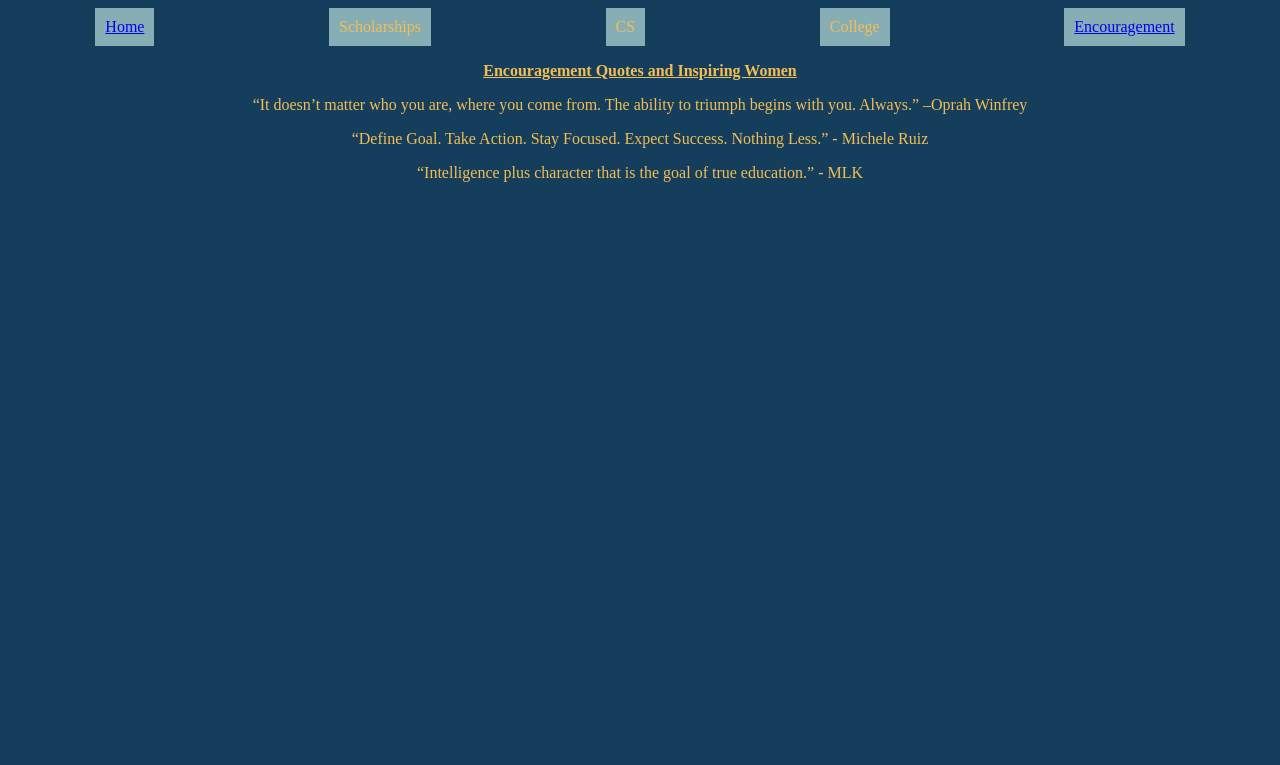
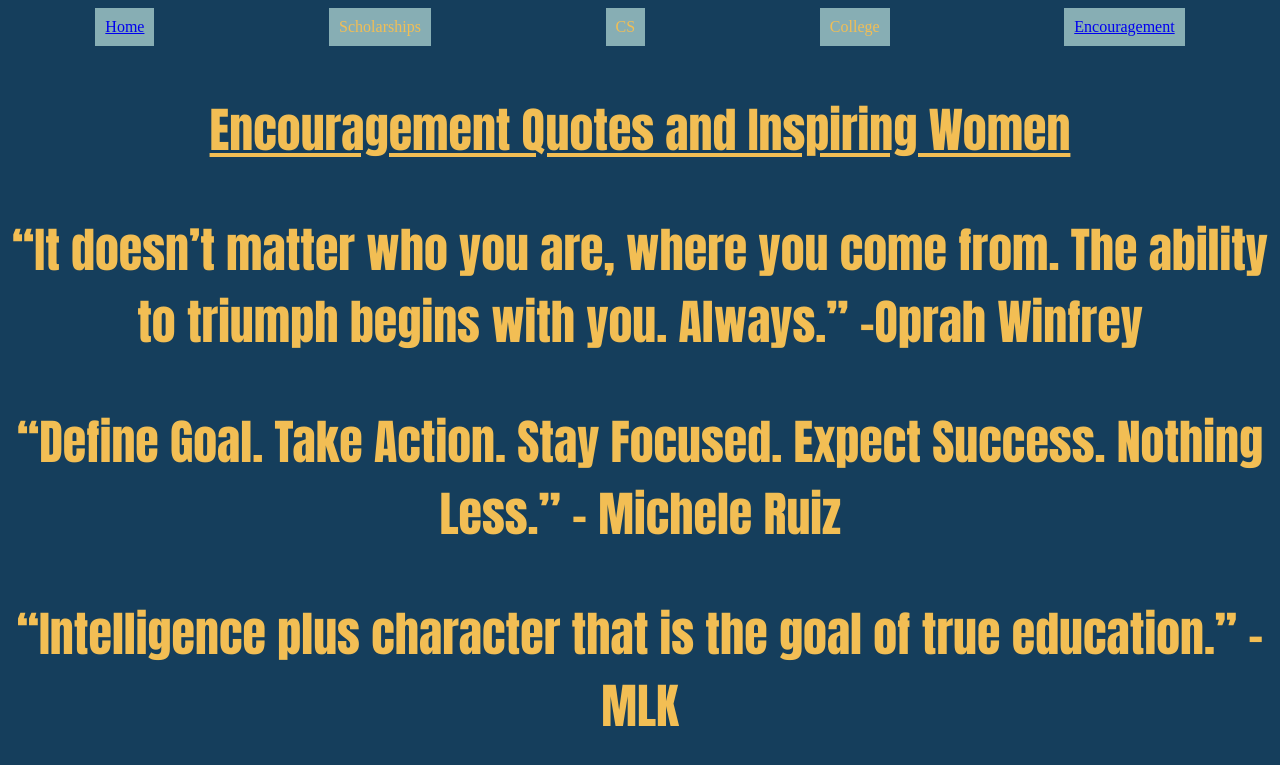
Before and after one commit to KarinaMontiel/finalproject, a PHP site: page /encouragement.html in a window 1280 px wide. Shown: the top 765 px of the page. Run offline with PHP 8.4, Linux system fonts and the light colour scheme.

Commit message:
font change and text size

```diff
--- a/main.css
+++ b/main.css
@@ -19,3 +19,8 @@ color: #f2be54;
 
 
 /* This is Khai's section */
+#bluesection{
+  font-family: impact;
+  font-color: #f2be54;
+  font-size: 48px;
+}
```
